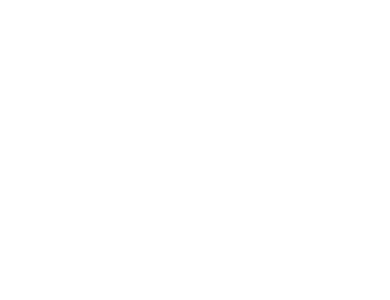
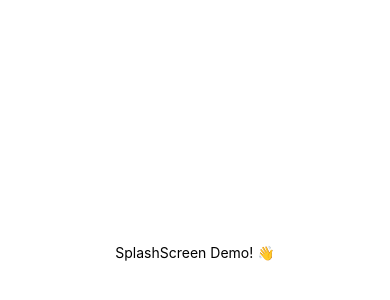
Before and after one commit to RspSang/noovies, a React Native app: screen / in a window 390 px wide. Shown: the part 170-470 px from the top of the page. Built offline with nearby package versions, Linux system fonts and the light colour scheme.

Commit message:
Install expo-splash-screen

```diff
--- a/App.js
+++ b/App.js
@@ -1,5 +1,43 @@
-import React from "react";
+import React, { useCallback, useEffect, useState } from "react";
+import * as Font from "expo-font";
+import * as SplashScreen from "expo-splash-screen";
+import { Text, View } from "react-native";
+import { Ionicons } from "@expo/vector-icons";
+
+SplashScreen.preventAutoHideAsync();
 
 export default function App() {
-  return null;
+  const [appIsReady, setAppIsReady] = useState(false);
+
+  useEffect(() => {
+    async function prepare() {
+      try {
+        await Font.loadAsync(Ionicons.font);
+      } catch (e) {
+        console.warn(e);
+      } finally {
+        setAppIsReady(true);
+      }
+    }
+
+    prepare();
+  }, []);
+
+  const onLayoutRootView = useCallback(async () => {
+    if (appIsReady) {
+      await SplashScreen.hideAsync();
+    }
+  }, [appIsReady]);
+
+  if (!appIsReady) {
+    return null;
+  }
+  return (
+    <View
+      style={{ flex: 1, alignItems: "center", justifyContent: "center" }}
+      onLayout={onLayoutRootView}
+    >
+      <Text>SplashScreen Demo! 👋</Text>
+    </View>
+  );
 }
--- a/package.json
+++ b/package.json
@@ -11,6 +11,8 @@
   "dependencies": {
     "expo": "~47.0.5",
     "expo-app-loading": "~2.1.1",
+    "expo-asset": "~8.6.2",
+    "expo-font": "~11.0.1",
     "expo-splash-screen": "~0.17.5",
     "expo-status-bar": "~1.4.2",
     "react": "18.1.0",
```
Also changed, not shown: 2 other files (tests, documents, lock files or other folders).
